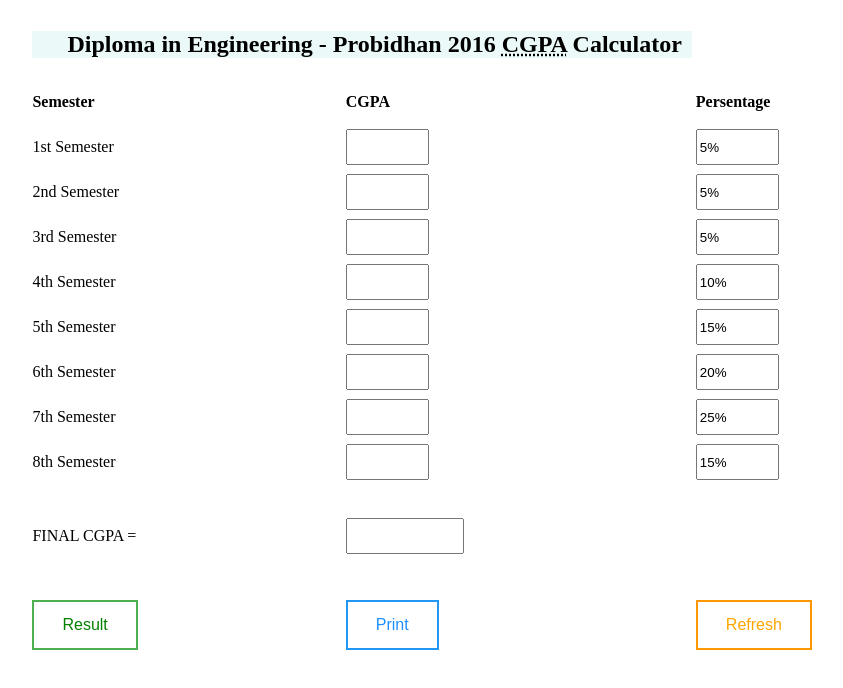
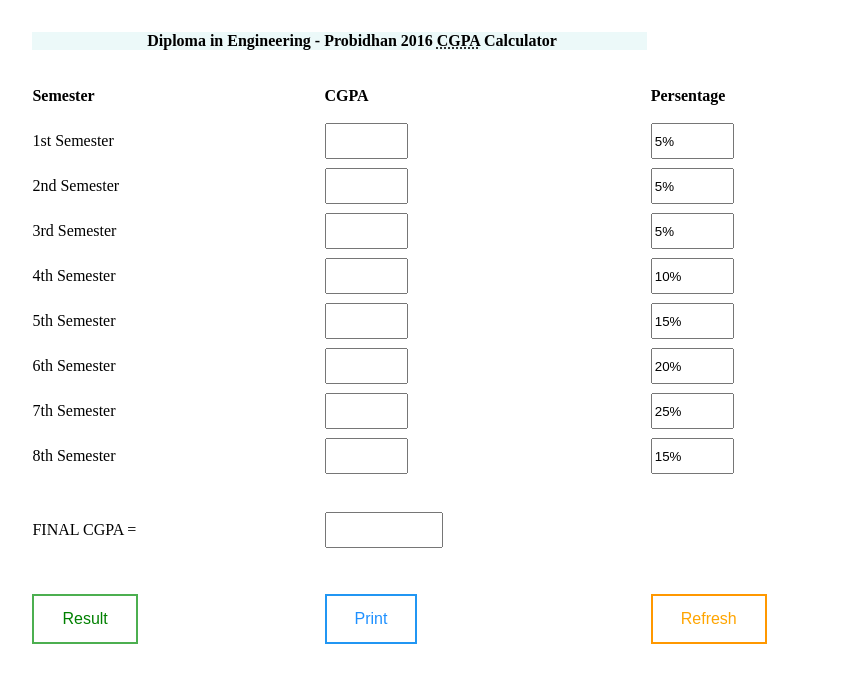
Before and after one commit to Forhad-Khan-Alif/CGPA_Calculator_16_probidhan, a plain HTML site: page index.html in a window 1280 px wide. Shown: the whole page, without its empty margins (241-1084 px from the left). Drawn offline with Linux system fonts and the light colour scheme.

Commit message:
h4 tag add

```diff
--- a/index.html
+++ b/index.html
@@ -18,10 +18,10 @@
         <table align="center">
             <tr>
                 <th colspan="2">
-                    <h2 style="padding-left: 25px; background-color: rgb(236, 249, 249);">Diploma in Engineering - <a
+                    <h4 style="padding-left: 25px; background-color: rgb(236, 249, 249);">Diploma in Engineering - <a
                             href="https://forhadkhanaj.blogspot.com/2020/02/course-structure-syllabus-2016-probidhan.html"
                             target="_blank">Probidhan 2016</a> <abbr title="Cumulative Grade Point Average">CGPA</abbr>
-                        Calculator</h2>
+                        Calculator</h4>
                 </th>
             </tr>
             <tr style="font-weight: bold; text-shadow: #000000;">
```
